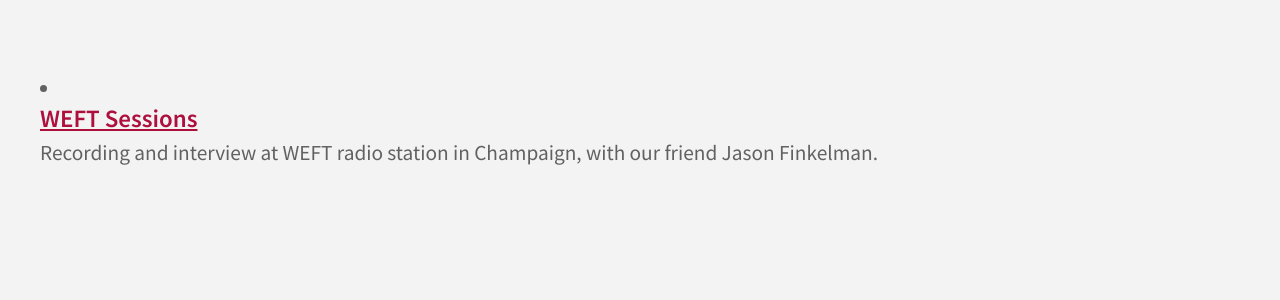
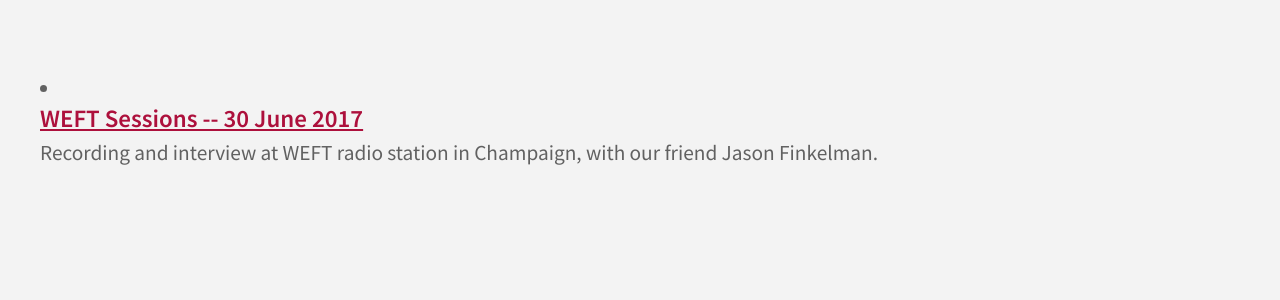
Before and after one commit to allenloves/wumorse, a Jekyll site: the page built from music.html, in a window 1280 px wide. Shown: the part 1305-1605 px from the top of the page. Built offline with Jekyll 4.4.1, drawn with Linux system fonts in a browser that asks for light colours; nearby versions of some CDN libraries; some web fonts are replaced; library files that are not in the unit come from our copies.

Commit message:
add music

```diff
--- a/_data/music.yml
+++ b/_data/music.yml
@@ -1,4 +1,5 @@
 - title: WEFT Sessions
+  date: 2017-06-30
   url: https://www.youtube.com/watch?v=jwQ0wgFXd-s
   abstract: Recording and interview at WEFT radio station in Champaign, with our friend Jason Finkelman.
   tags: improvisation
--- a/music.html
+++ b/music.html
@@ -8,7 +8,7 @@
 	<div id="page" class="container">
 	{% for item in site.data.music %}
 		<div class="title">
-			<li><h3><a href="{{ item.url }}"> {{ item.title }}</a></h3>
+			<li><h3><a href="{{ item.url }}"> {{ item.title }} -- {{ item.date | date_to_long_string }}</a></h3>
 			<p>{{ item.abstract }}</p>
 			</li>
 		</div>
```
